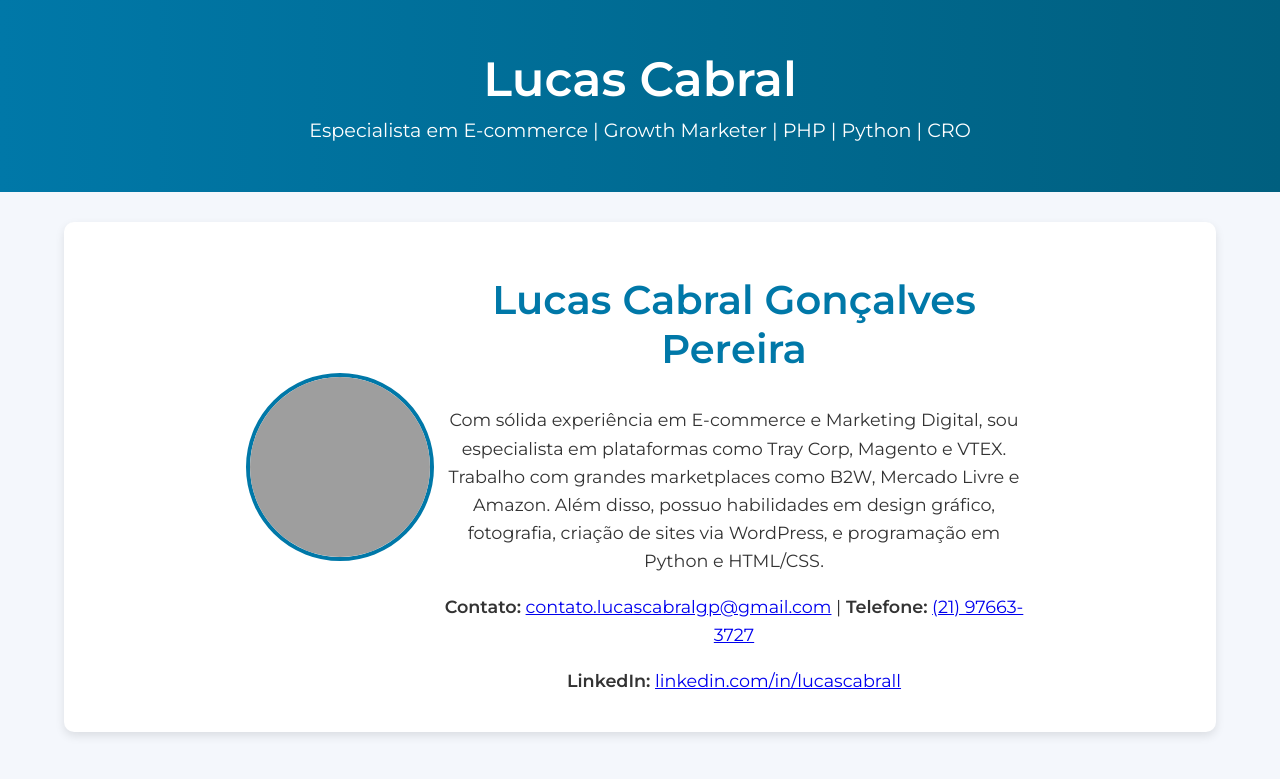
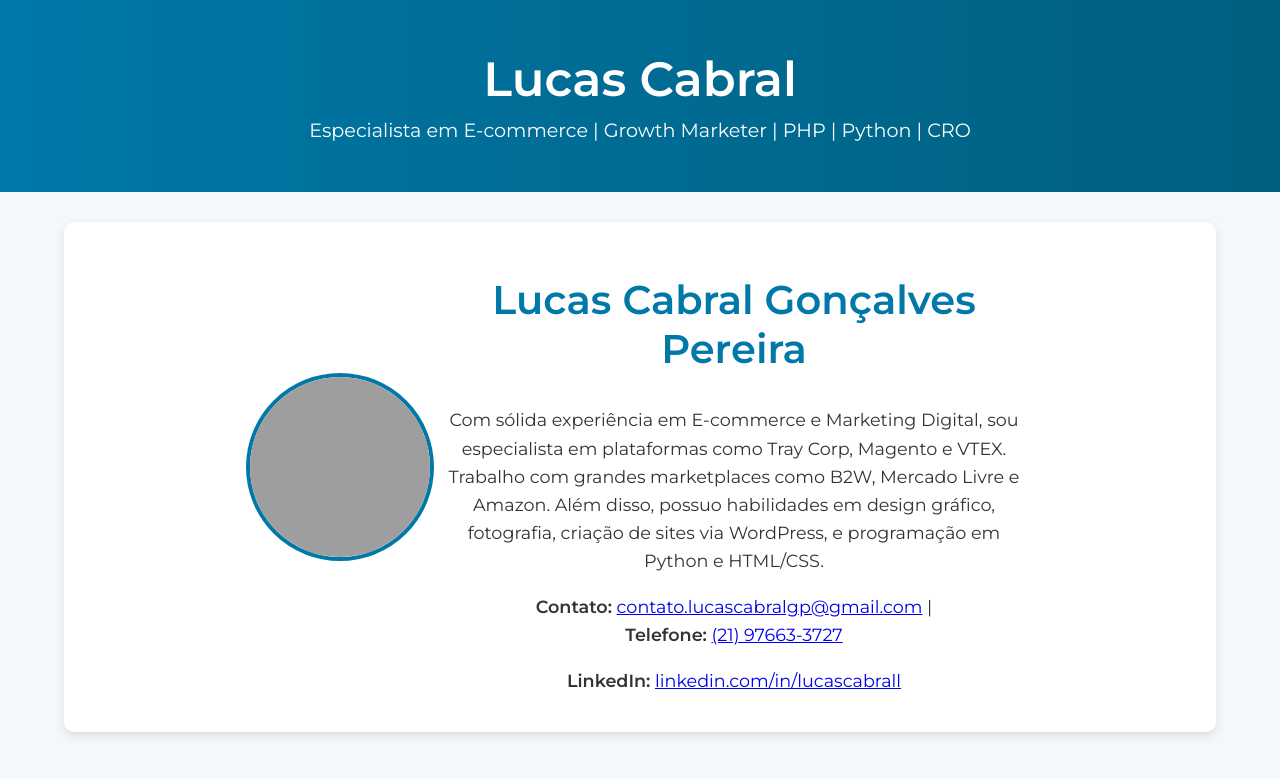
Before and after one commit to thecabrall/cabrall.github.io, a plain HTML site: page index.html in a window 1280 px wide. Shown: the top 779 px of the page. Drawn offline with Linux system fonts and the light colour scheme; grey boxes are pictures that could not be loaded.

Commit message:
Update index.html

```diff
--- a/index.html
+++ b/index.html
@@ -230,7 +230,7 @@
             <div class="profile-info">
                 <h1>Lucas Cabral Gonçalves Pereira</h1>
                 <p>Com sólida experiência em E-commerce e Marketing Digital, sou especialista em plataformas como Tray Corp, Magento e VTEX. Trabalho com grandes marketplaces como B2W, Mercado Livre e Amazon. Além disso, possuo habilidades em design gráfico, fotografia, criação de sites via WordPress, e programação em Python e HTML/CSS.</p>
-                <p><strong>Contato:</strong> <a href="mailto:contato.lucascabralgp@gmail.com">contato.lucascabralgp@gmail.com</a> | <strong>Telefone:</strong> <a href="tel:+5521976633727">(21) 97663-3727</a></p>
+                <p><strong>Contato:</strong> <a href="mailto:contato.lucascabralgp@gmail.com">contato.lucascabralgp@gmail.com</a> |<br> <strong>Telefone:</strong> <a href="tel:+5521976633727">(21) 97663-3727</a></p>
                 <p><strong>LinkedIn:</strong> <a href="https://www.linkedin.com/in/lucascabrall" target="_blank">linkedin.com/in/lucascabrall</a></p>
             </div>
         </section>
```
